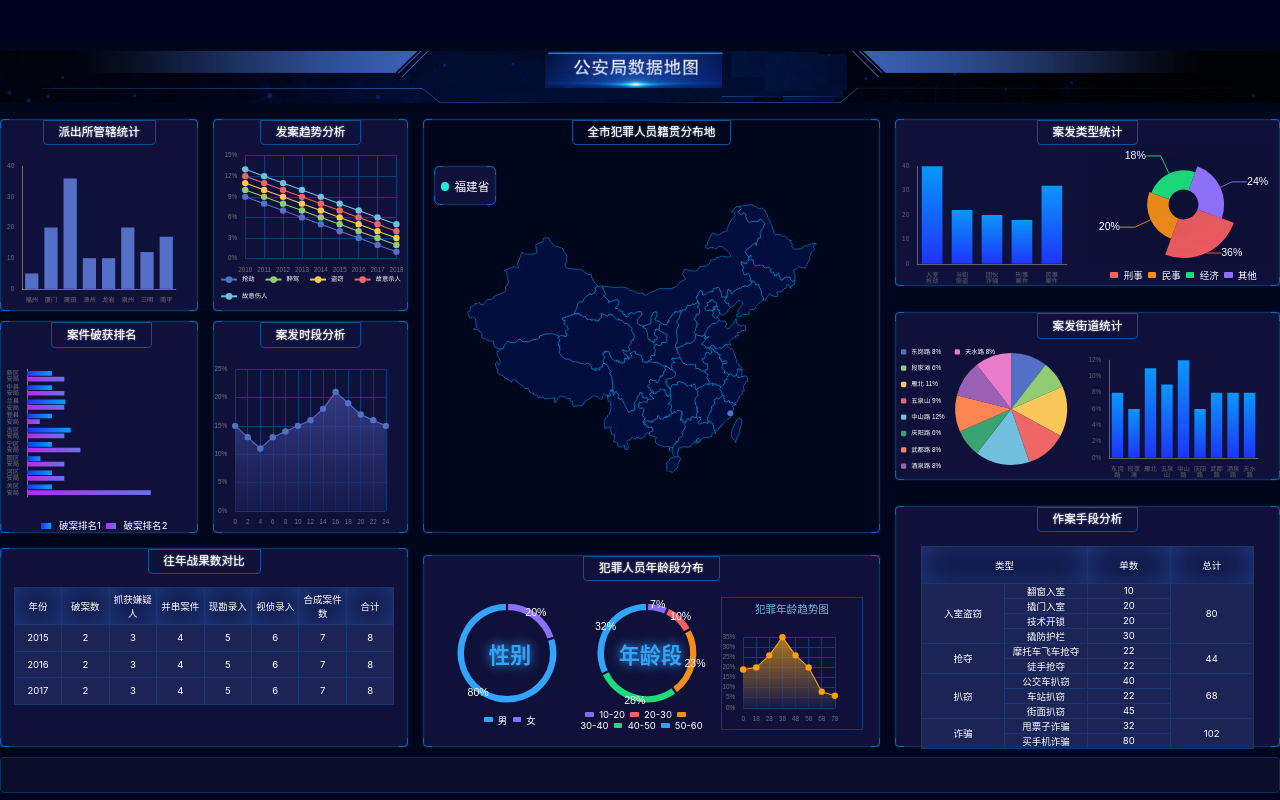
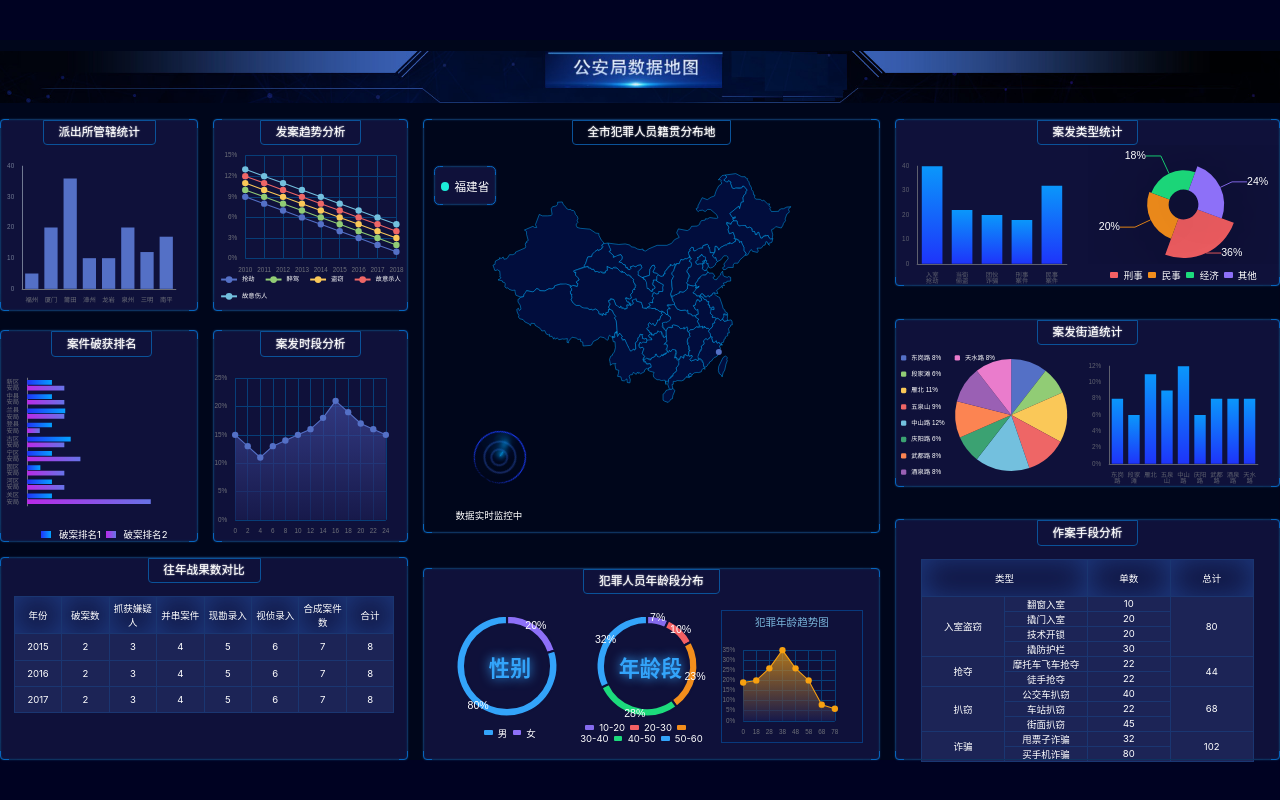
Before and after one commit to LiuYiBest/Data, a React (Vite) app: page /#/ in a window 1280 px wide. Built offline with nearby package versions, Linux system fonts and the light colour scheme.

Commit message:
实现数据监控

```diff
--- a/src/components/chart-1.tsx
+++ b/src/components/chart-1.tsx
@@ -34,7 +34,7 @@ export const Chart1 = () =>{
                 splitLine:{show:false},
                 axisLine:{
                     show:true,
-                    lineStyle:{color:'#6e7079'}
+                    lineStyle:{color:'#707992'}
                 },
                 nameTextStyle:{
                     fontStyle:'italic'
@@ -57,6 +57,4 @@ export const Chart1 = () =>{
         </div>
     </div>
     )
-
-
 }
--- a/src/components/chart-6.tsx
+++ b/src/components/chart-6.tsx
@@ -30,7 +30,7 @@ export const Chart6 = () => {
                         borderColor: '#01A7F7',
                         emphasis: {
                             label: {color: 'white'},
-                            areaColor: '#5470C6',
+                            areaColor: '',
                         },
                     }
                 },
@@ -44,39 +44,6 @@ export const Chart6 = () => {
                         // borderColor: '#01A7F7',
                     }
                 },
-                // {
-                //     type: 'map',
-                //     mapType: 'CN', // 自定义扩展图表类型
-                //     data: [
-                //         {name: '四川省', value: 100},
-                //     ],
-                //     itemStyle: {
-                //         // areaColor: '#010D3D',
-                //         // color: colors['四川省'],
-                //         borderColor: 'yellow',
-                //         // emphasis: {
-                //         //     label: {color: 'white'},
-                //         //     areaColor: '#5470C6',
-                //         // },
-                //     }
-                // },
-                // {
-                //     type: 'map',
-                //     mapType: 'CN', // 自定义扩展图表类型
-                //     data: [
-                //         {name: '青海省', value: 100},
-                //     ],
-                //     itemStyle: {
-                //         // areaColor: '#010D3D',
-                //         // color: colors['青海省'],
-                //         borderColor: '#01A7F7',
-                //         // emphasis: {
-                //         //     label: {color: 'white'},
-                //         //     areaColor: '#5470C6',
-                //         // },
-                //     }
-                // },
-
 
             ]
         }));
@@ -88,12 +55,19 @@ export const Chart6 = () => {
             <div className="wrapper">
                 <div ref={divRef} className="chart"/>
                 {/*legend*/}
+                <div className="ring">
+                    <div className="radar" />
+                </div>
                 <div className="legend bordered">
                     <span className="icon" style={{}}/>福建省
                     {/*<span className="icon" style={{background: colors['四川省']}}/>四川籍*/}
                     {/*<span className="icon" style={{background: colors['青海省']}}/>青海籍*/}
+
                 </div>
-                {/*<div className="notes">此地图仅显示了中国的部分区域</div>*/}
+
+                <div className="notes">
+                    <p>数据实时监控中</p>
+                </div>
             </div>
         </div>
     );
--- a/src/pages/home.scss
+++ b/src/pages/home.scss
@@ -12,7 +12,7 @@
     background-size: cover;
     margin-top: px(20);
   }
-  > footer{
+  > r{
     height: px(68);
     border: 1px solid #0d2d59;
     margin: px(20) 0 1px;
@@ -191,11 +191,73 @@
             border-radius: 50%;
             background: #1cecd9;
           }
+        }> .ring {
+           margin: 0px 50px 50px 50px;
+           border: 1px solid #1c3cfa;  //外圈
+           bottom: 6%;
+           left: 4%;width: px(98);height: px(98);
+           border-bottom: none;
+           border-radius: 50%;
+           overflow: hidden;
+           animation: spin infinite 5s linear;
+           > .radar {
+             border: 2px solid #172760; //中圈
+             position: absolute;
+             width: px(62);
+             height: px(62);
+             top: 50%;
+             left: 50%;
+             transform: translate(-50%, -50%);
+             border-radius: 50%;
+             &::before {
+               content: '';
+               position: absolute;
+               top: 50%;
+               left: 50%;
+               transform: translate(-50%, -50%);
+               width: px(34);
+               height: px(34);
+               border: 2px solid #162358; //内圈
+               border-radius: 50%;
+             }
+             &::after {
+               content: '';
+               position: absolute;
+               //top: 0;
+               top: 25%;
+               left: 50%;
+               transform: translateX(-50%);
+               //width: px(4);
+               //height: px(12);
+               width: px(4);
+               height: px(12);
+               z-index: 1;
+               background: #007cc0;
+               border-radius: 50%;
+               box-shadow: 0 0 5px 1px #0094e4,
+               -3px -10px 5px 1px #0094e4,
+               -7px -15px 10px 1px #0094e4,
+               -3px -3px 10px 1px #0094e4,
+               -7px -7px 20px 1px #0094e4,
+               -11px -11px 30px 1px #0094e4,
+               -11px -11px 40px 1px #0094e4,
+               -11px -11px 30px 1px #0094e4,
+               -11px -11px 30px 1px #0094e4;
+             }
+           }
+         }
+        @keyframes spin {
+          from {
+            transform: rotate(0);
+          }
+          to {
+            transform: rotate(360deg);
+          }
         }
         .notes{
           position: absolute;
-          bottom: px(10);
-          right: px(10);
+          bottom: px(20);
+          left: px(60);
         }
       }
     }
--- a/src/pages/home.tsx
+++ b/src/pages/home.tsx
@@ -64,9 +64,9 @@ export const Home = () => {
                     </div>
                 </section>
             </main>
-            <footer>
-                {/*&copy;  公安局数据-{year}*/}
-            </footer>
+            {/*<footer>*/}
+            {/*    /!*&copy;  公安局数据-{year}*!/*/}
+            {/*</footer>*/}
         </div>
     );
 };
```
